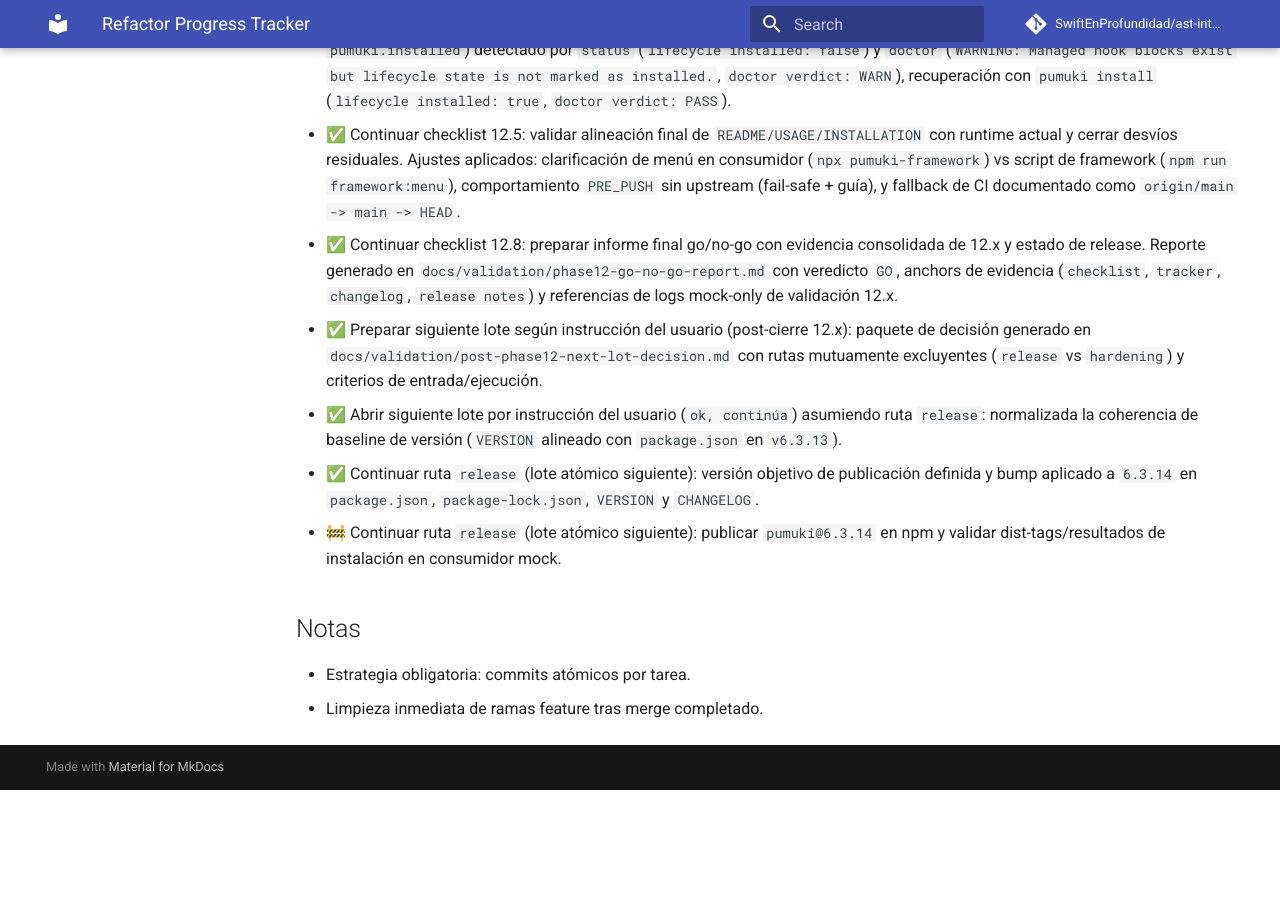
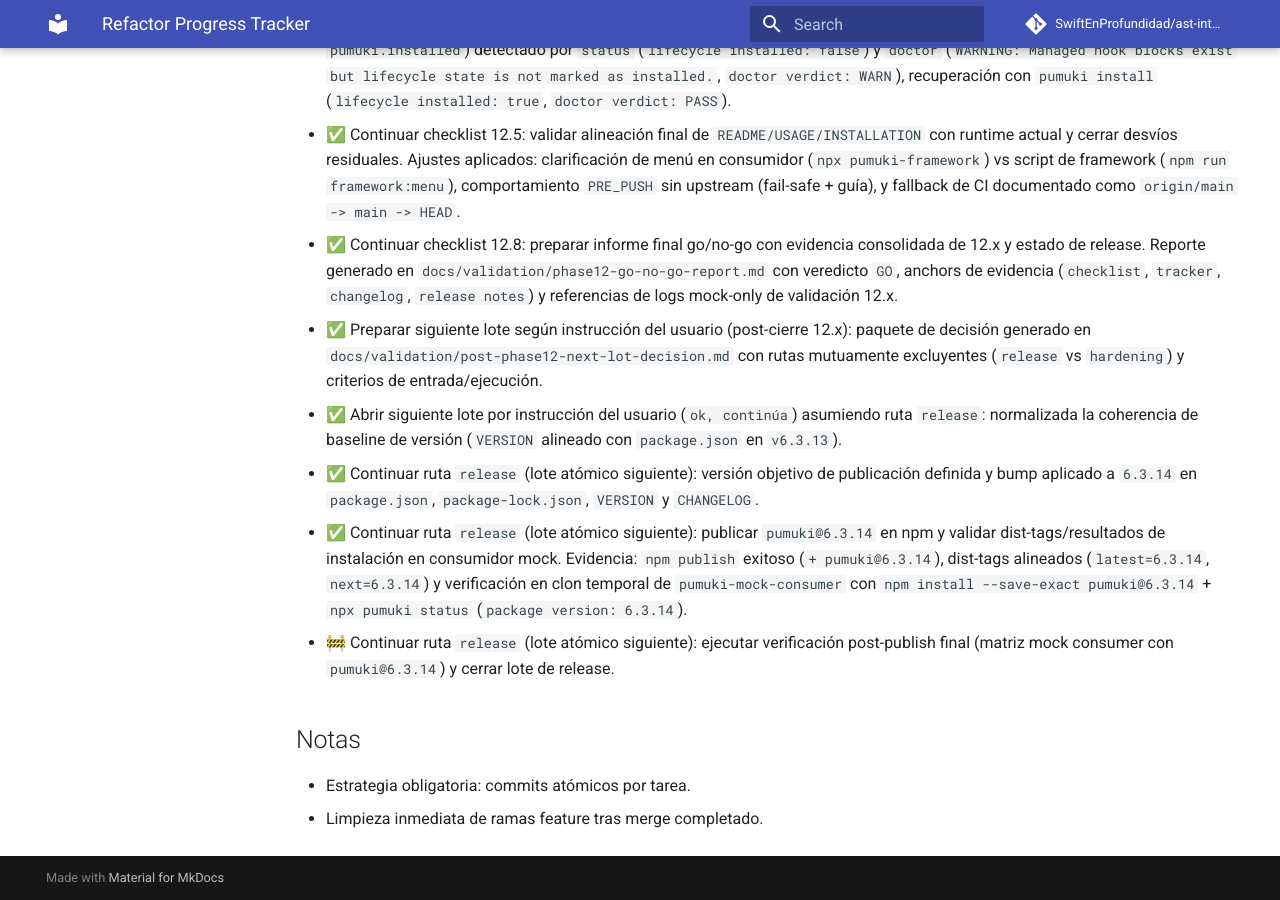
Before and after one commit to SwiftEnProfundidad/ast-intelligence-hooks, an MkDocs documentation site: the page built from docs/REFRACTOR_PROGRESS.md, in a window 1280 px wide and 900 px high, scrolled down 16559 px. Built offline with MkDocs 1.6.1 and Material for MkDocs 9.7.7, drawn with Linux system fonts in a browser that asks for light colours; comment, search, counter and statistics services are not loaded; before the commit the page ends 17349 px from its top, so only the background shows below that.

Commit message:
docs(progress): record npm publish 6.3.14 and tag alignment

```diff
--- a/docs/REFRACTOR_PROGRESS.md
+++ b/docs/REFRACTOR_PROGRESS.md
@@ -367,7 +367,8 @@ Estado consolidado del refactor con seguimiento de tareas y evidencia del avance
 - ✅ Preparar siguiente lote según instrucción del usuario (post-cierre 12.x): paquete de decisión generado en `docs/validation/post-phase12-next-lot-decision.md` con rutas mutuamente excluyentes (`release` vs `hardening`) y criterios de entrada/ejecución.
 - ✅ Abrir siguiente lote por instrucción del usuario (`ok, continúa`) asumiendo ruta `release`: normalizada la coherencia de baseline de versión (`VERSION` alineado con `package.json` en `v6.3.13`).
 - ✅ Continuar ruta `release` (lote atómico siguiente): versión objetivo de publicación definida y bump aplicado a `6.3.14` en `package.json`, `package-lock.json`, `VERSION` y `CHANGELOG`.
-- 🚧 Continuar ruta `release` (lote atómico siguiente): publicar `pumuki@6.3.14` en npm y validar dist-tags/resultados de instalación en consumidor mock.
+- ✅ Continuar ruta `release` (lote atómico siguiente): publicar `pumuki@6.3.14` en npm y validar dist-tags/resultados de instalación en consumidor mock. Evidencia: `npm publish` exitoso (`+ pumuki@6.3.14`), dist-tags alineados (`latest=6.3.14`, `next=6.3.14`) y verificación en clon temporal de `pumuki-mock-consumer` con `npm install --save-exact pumuki@6.3.14` + `npx pumuki status` (`package version: 6.3.14`).
+- 🚧 Continuar ruta `release` (lote atómico siguiente): ejecutar verificación post-publish final (matriz mock consumer con `pumuki@6.3.14`) y cerrar lote de release.
 
 ## Notas
 - Estrategia obligatoria: commits atómicos por tarea.
```
